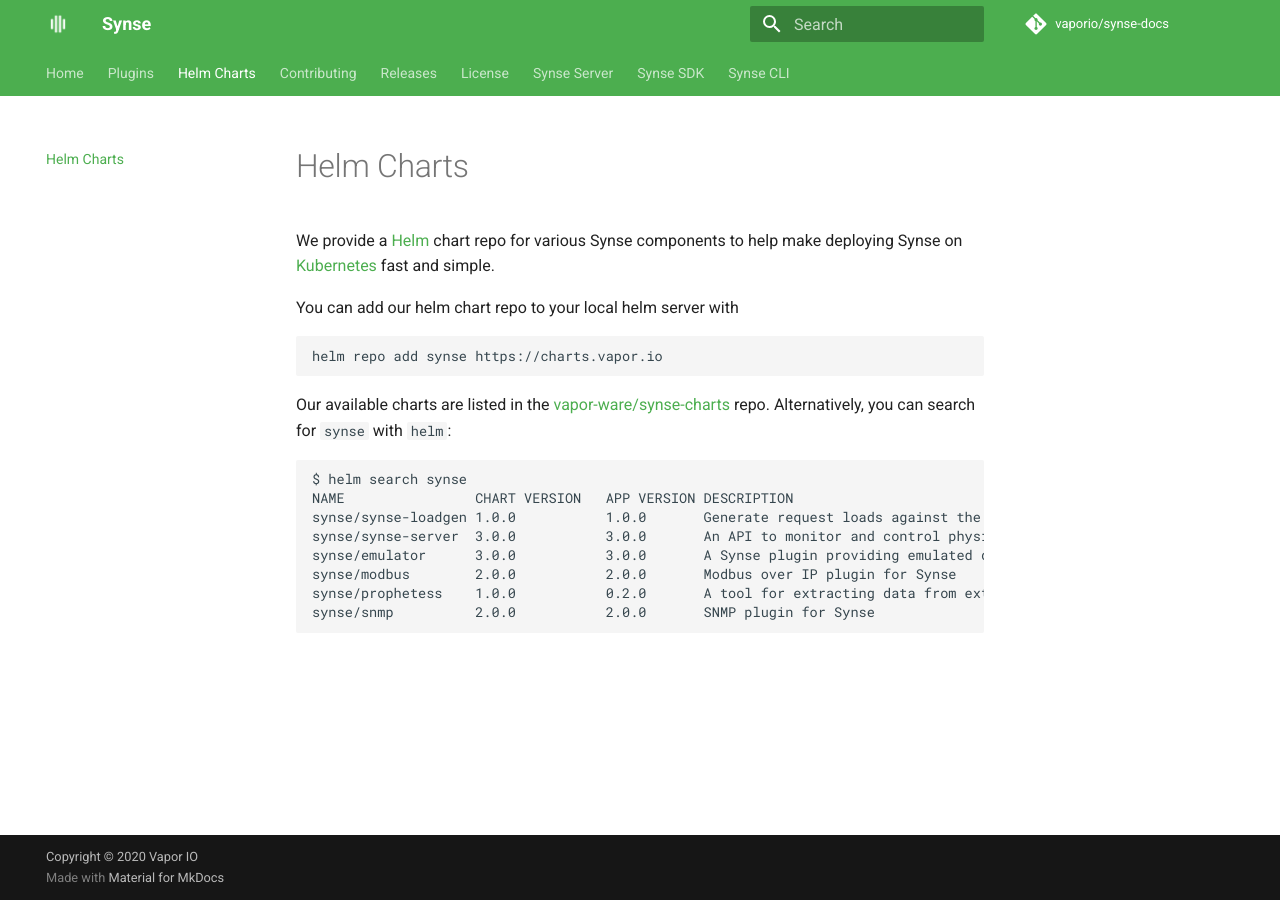
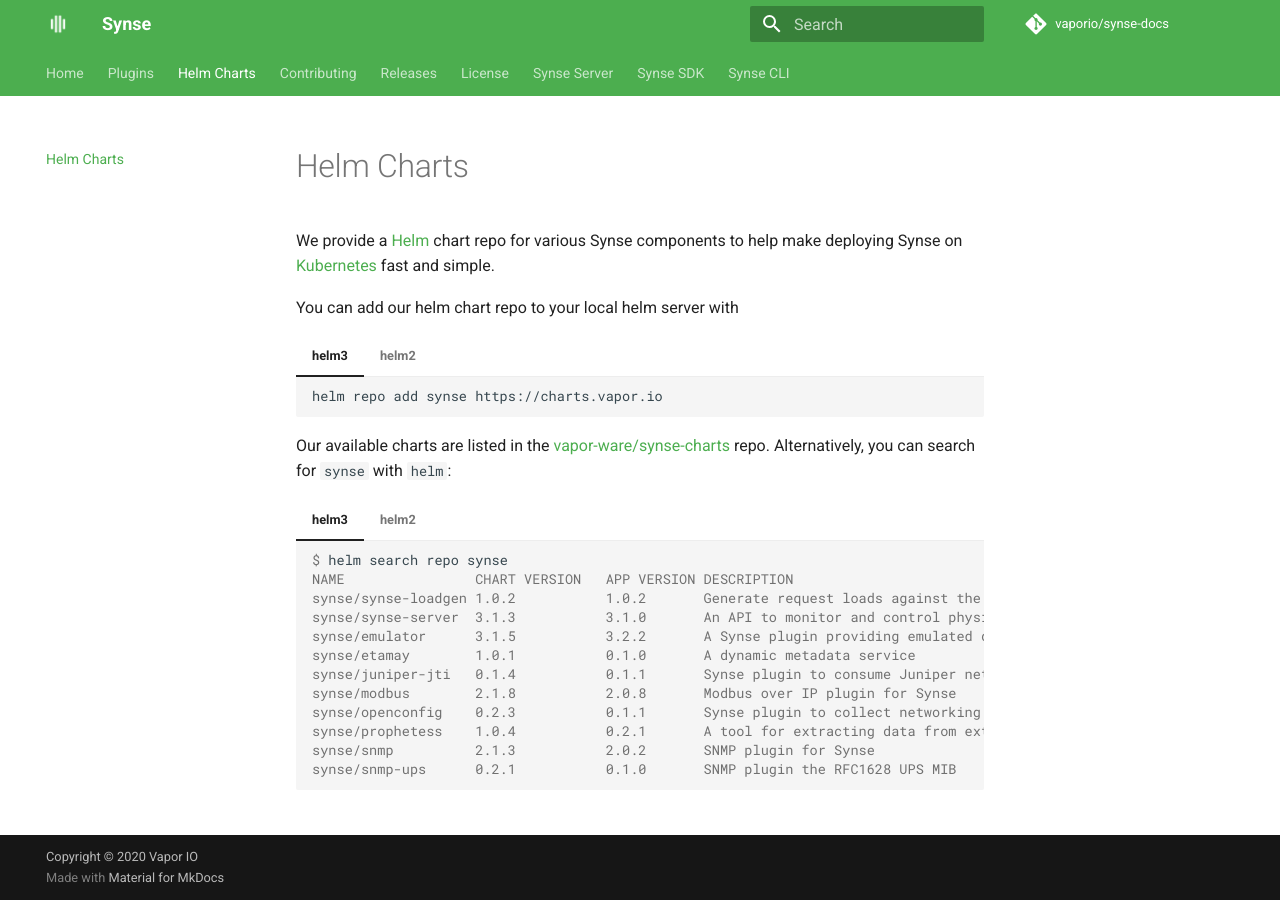
Before and after one commit to vapor-ware/synse-docs, an MkDocs documentation site: the page built from docs/helm.md, in a window 1280 px wide. Built offline with MkDocs 1.6.1 and Material for MkDocs 9.7.7, drawn with Linux system fonts in a browser that asks for light colours; comment, search, counter and statistics services are not loaded.

Commit message:
add helm3 commands to helm section (#32)

````diff
--- a/docs/helm.md
+++ b/docs/helm.md
@@ -6,20 +6,53 @@
 deploying Synse on [Kubernetes](https://kubernetes.io/) fast and simple.
 
 You can add our helm chart repo to your local helm server with
-```
-helm repo add synse https://charts.vapor.io
-```
+
+=== "helm3"
+
+    ```
+    helm repo add synse https://charts.vapor.io
+    ```
+
+=== "helm2"
+
+    ```
+    helm repo add synse https://charts.vapor.io
+    ```
+
 
 Our available charts are listed in the [vapor-ware/synse-charts](https://charts.vapor.io) repo.
 Alternatively, you can search for `synse` with `helm`:
 
-```
-$ helm search synse
-NAME               	CHART VERSION	APP VERSION	DESCRIPTION
-synse/synse-loadgen	1.0.0        	1.0.0      	Generate request loads against the Synse Server API
-synse/synse-server 	3.0.0        	3.0.0      	An API to monitor and control physical and virtual infras...
-synse/emulator     	3.0.0        	3.0.0      	A Synse plugin providing emulated devices and reading data
-synse/modbus       	2.0.0        	2.0.0      	Modbus over IP plugin for Synse
-synse/prophetess   	1.0.0        	0.2.0      	A tool for extracting data from extractors, transforming ...
-synse/snmp         	2.0.0        	2.0.0      	SNMP plugin for Synse
-```
+=== "helm3"
+
+    ```console
+    $ helm search repo synse
+    NAME               	CHART VERSION	APP VERSION	DESCRIPTION
+    synse/synse-loadgen	1.0.2        	1.0.2      	Generate request loads against the Synse Server...
+    synse/synse-server 	3.1.3        	3.1.0      	An API to monitor and control physical and virt...
+    synse/emulator     	3.1.5        	3.2.2      	A Synse plugin providing emulated devices and r...
+    synse/etamay       	1.0.1        	0.1.0      	A dynamic metadata service
+    synse/juniper-jti  	0.1.4        	0.1.1      	Synse plugin to consume Juniper networking tele...
+    synse/modbus       	2.1.8        	2.0.8      	Modbus over IP plugin for Synse
+    synse/openconfig   	0.2.3        	0.1.1      	Synse plugin to collect networking telemetry wi...
+    synse/prophetess   	1.0.4        	0.2.1      	A tool for extracting data from extractors, tra...
+    synse/snmp         	2.1.3        	2.0.2      	SNMP plugin for Synse
+    synse/snmp-ups     	0.2.1        	0.1.0      	SNMP plugin the RFC1628 UPS MIB
+    ```
+
+=== "helm2"
+
+    ```console
+    $ helm search synse
+    NAME               	CHART VERSION	APP VERSION	DESCRIPTION
+    synse/synse-loadgen	1.0.2        	1.0.2      	Generate request loads against the Synse Server...
+    synse/synse-server 	3.1.3        	3.1.0      	An API to monitor and control physical and virt...
+    synse/emulator     	3.1.5        	3.2.2      	A Synse plugin providing emulated devices and r...
+    synse/etamay       	1.0.1        	0.1.0      	A dynamic metadata service
+    synse/juniper-jti  	0.1.4        	0.1.1      	Synse plugin to consume Juniper networking tele...
+    synse/modbus       	2.1.8        	2.0.8      	Modbus over IP plugin for Synse
+    synse/openconfig   	0.2.3        	0.1.1      	Synse plugin to collect networking telemetry wi...
+    synse/prophetess   	1.0.4        	0.2.1      	A tool for extracting data from extractors, tra...
+    synse/snmp         	2.1.3        	2.0.2      	SNMP plugin for Synse
+    synse/snmp-ups     	0.2.1        	0.1.0      	SNMP plugin the RFC1628 UPS MIB
+    ```
--- a/mkdocs.yml
+++ b/mkdocs.yml
@@ -116,6 +116,7 @@
   - pymdownx.mark
   - pymdownx.smartsymbols
   - pymdownx.superfences
+  - pymdownx.tabbed
   - pymdownx.tasklist:
       custom_checkbox: true
   - pymdownx.tilde
````
Also changed, not shown: requirements.txt (+21 -15 lines).
